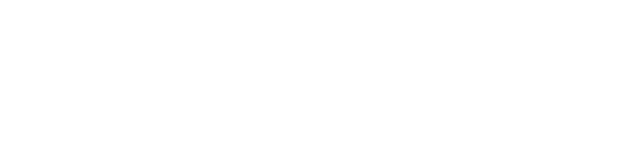
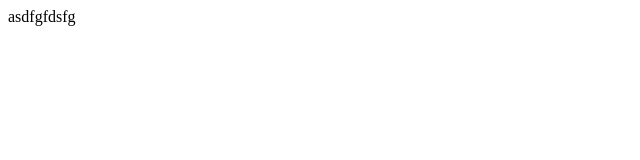
Before and after one commit to devanshbhargava55-creator/repo, a plain HTML site: page index.html in a window 1280 px wide. Shown: the whole page, without its empty margins (0-640 px from the left). Drawn offline with Linux system fonts and the light colour scheme.

Commit message:
dfsfsfds

```diff
--- a/index.html
+++ b/index.html
@@ -6,6 +6,6 @@
     <title>Document</title>
 </head>
 <body>
-
+    asdfgfdsfg
 </body>
 </html>
```
